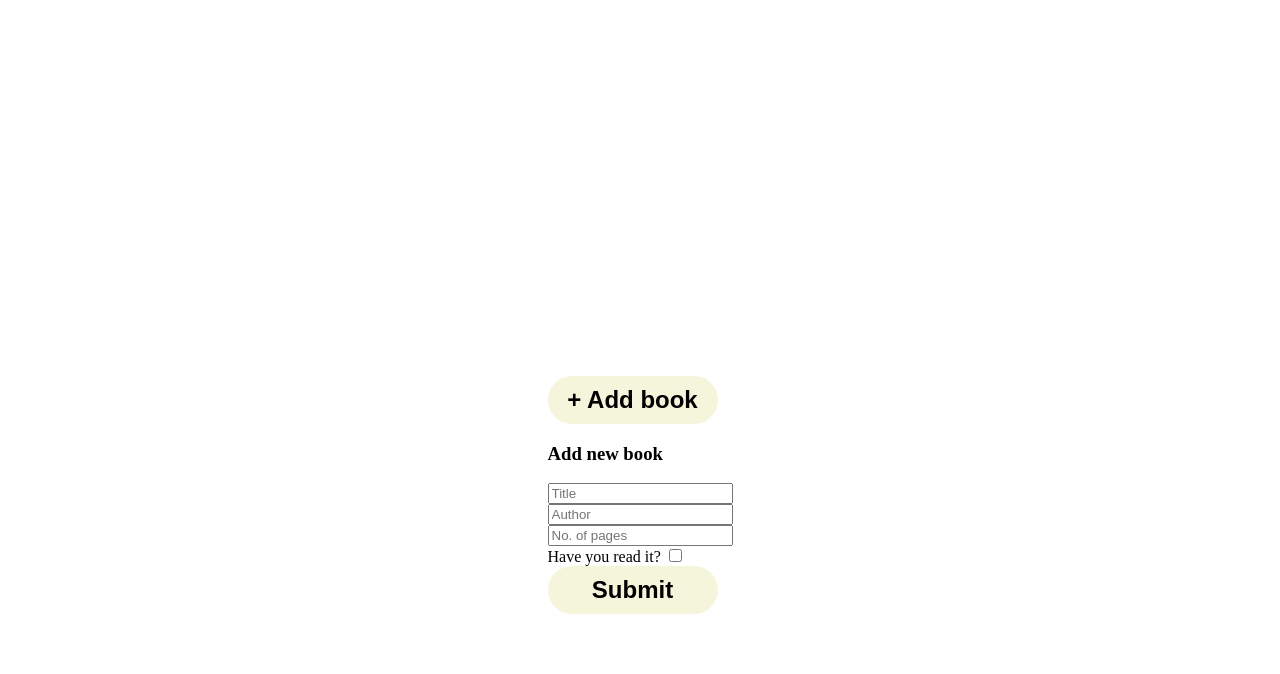
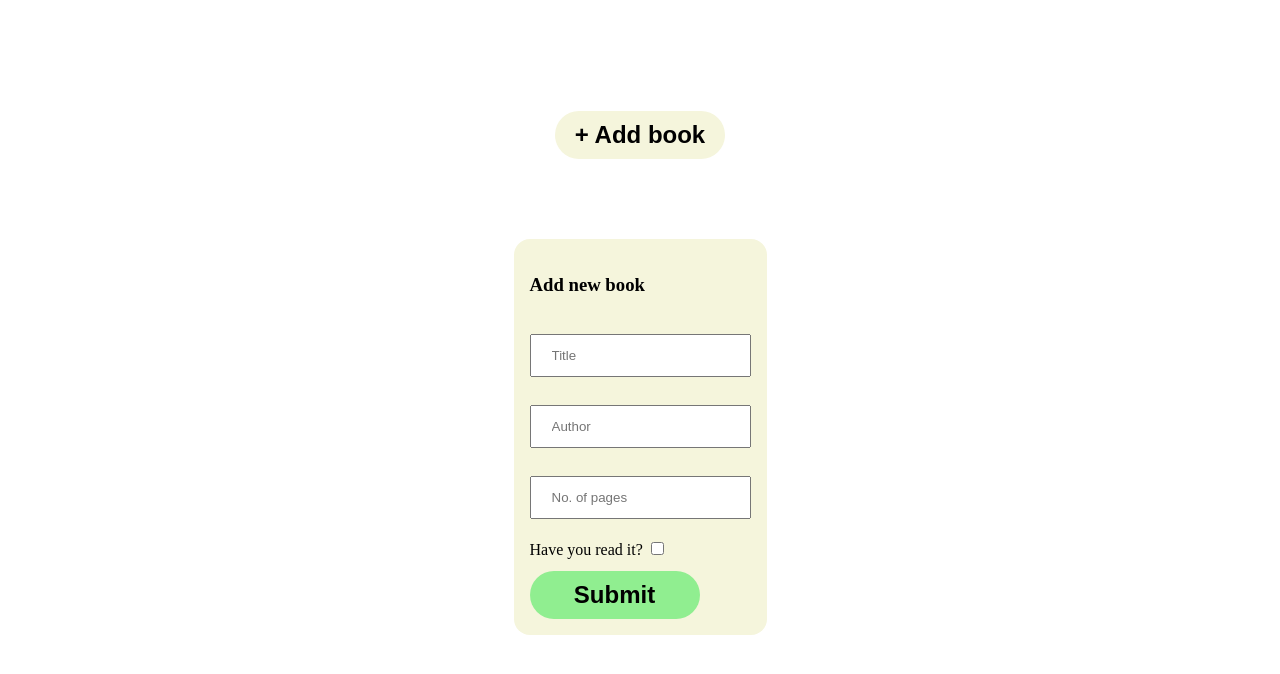
Before and after one commit to adarshunni08/library, a plain HTML site: page index.html in a window 1280 px wide. Shown: the part 116-790 px from the top of the page. Drawn offline with Linux system fonts and the light colour scheme.

Commit message:
Add style to pop-up form

```diff
--- a/style.css
+++ b/style.css
@@ -1,9 +1,8 @@
 body{
     display: flex;
     flex-direction: column;
-    justify-content: space-between;
     align-items: center;
-    gap: 365px;
+    gap: 100px;
 }
 
 .header{
@@ -44,3 +43,36 @@ body{
     font-weight: 500;
     font-family: sans-serif;
 }
+
+.details{
+    background-color: beige;
+    display: flex;
+    flex-direction: column;
+    padding: 16px;
+    border-radius: 16px;
+}
+
+input[type=text], input[type=number] {
+    width: 100%;
+    padding: 12px 20px;
+    margin: 8px 0;
+    box-sizing: border-box;
+  }
+
+.main-content{
+    display: flex;
+    flex-direction: column;
+    gap: 80px;
+    justify-content: center;
+    align-items: center;
+}
+
+.form-details{
+    display: flex;
+    flex-direction: column;
+    gap: 12px;
+}
+
+.form-details button{
+    background-color: lightgreen;
+}
```
